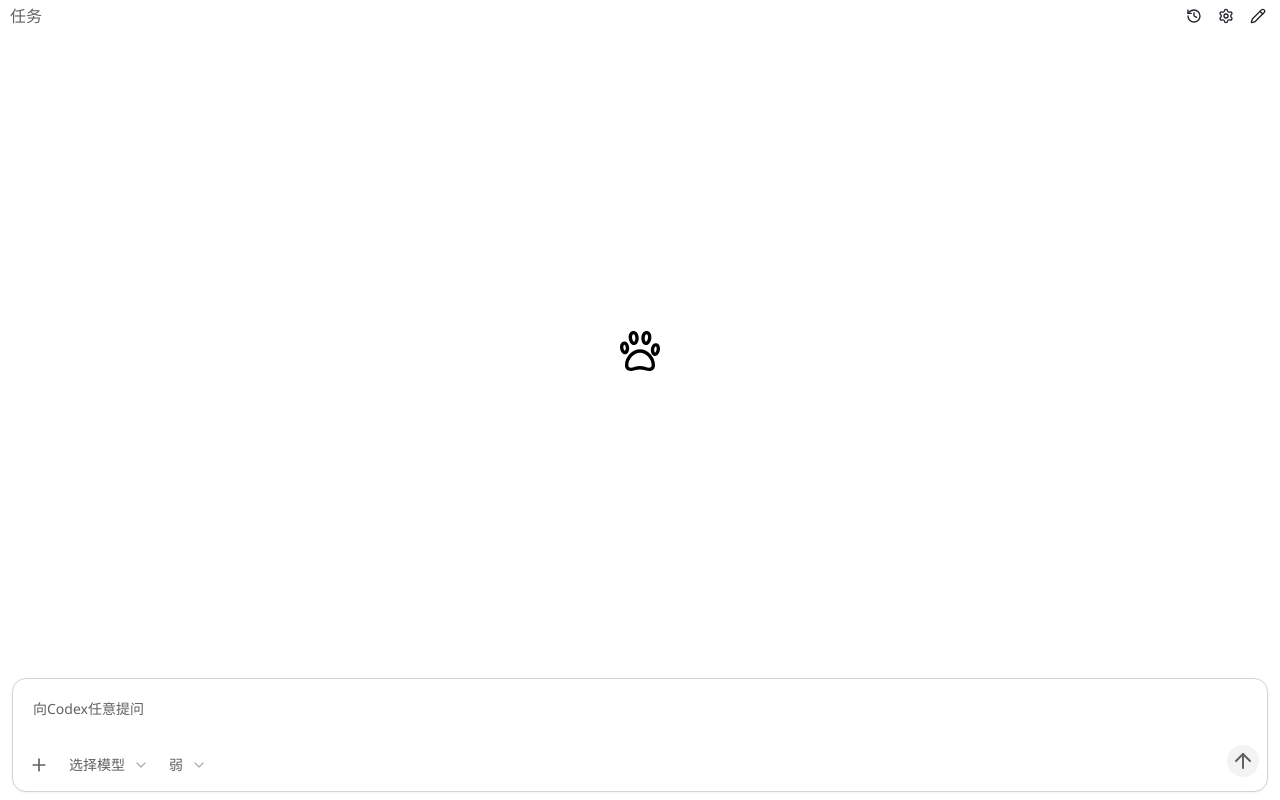
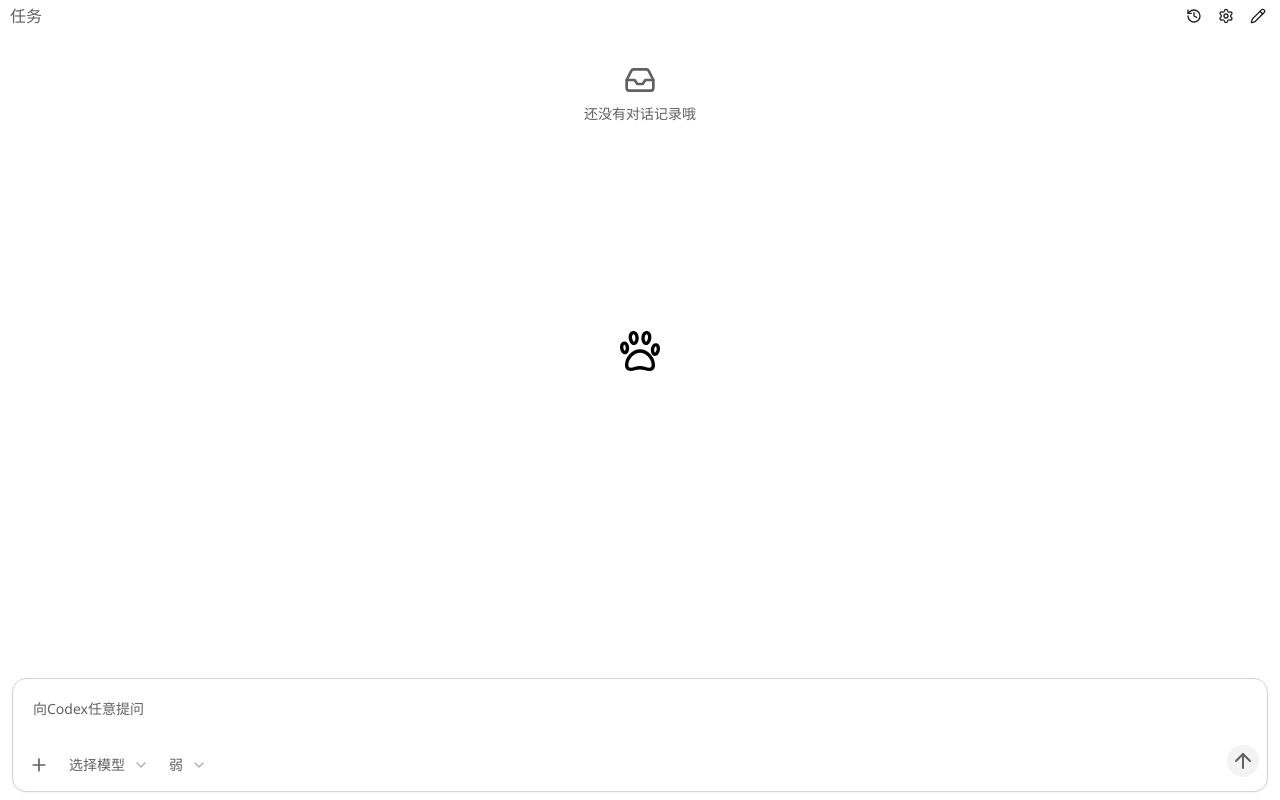
Before and after one commit to NH-99-FE/my-agent-vscode-extension, a React (Vite) app in the folder webview-ui/: page / in a window 1280 px wide. Built offline with nearby package versions, Linux system fonts and the light colour scheme.

Commit message:
feat(project): ✨  优化首页tasklist样式

```diff
--- a/webview-ui/src/features/thread/components/TasksList.tsx
+++ b/webview-ui/src/features/thread/components/TasksList.tsx
@@ -1,4 +1,4 @@
-import { Trash2 } from 'lucide-react'
+import { Inbox, Trash2 } from 'lucide-react'
 import { useState } from 'react'
 import { HoverCancelConfirm } from './HoverCancelConfirm'
 
@@ -10,6 +10,8 @@ type TaskItem = {
 
 type TaskListProps = {
   tasks: TaskItem[]
+  /** 列表为空时的提示文案，默认"暂无任务" */
+  emptyText?: string
   /** 点击“查看全部”回调，由父组件决定展示历史搜索卡片。 */
   onViewAllClick?: () => void
   /** 点击任务项回调 */
@@ -26,11 +28,21 @@ function formatTime(timestamp: number): string {
   return date.toLocaleDateString()
 }
 
-export const TaskList = ({ tasks, onViewAllClick, onItemClick }: TaskListProps) => {
+export const TaskList = ({ tasks, emptyText = '暂无任务', onViewAllClick, onItemClick }: TaskListProps) => {
   // 当前鼠标悬停的任务 id：用于切换右侧显示（time <-> 删除入口）。
   const [hoveredId, setHoveredId] = useState<string | null>(null)
   // 当前处于“确认删除”态的任务 id：保证同一时刻只确认一个任务。
   const [confirmingId, setConfirmingId] = useState<string | null>(null)
+
+  /* ---- 空状态 ---- */
+  if (tasks.length === 0) {
+    return (
+      <div className="flex flex-col items-center justify-center gap-2 py-8 text-muted-foreground">
+        <Inbox className="h-8 w-8" />
+        <span className="text-sm">{emptyText}</span>
+      </div>
+    )
+  }
 
   return (
     <div className="flex flex-col overflow-hidden">
--- a/webview-ui/src/features/thread/views/ThreadView.tsx
+++ b/webview-ui/src/features/thread/views/ThreadView.tsx
@@ -19,16 +19,6 @@ export const ThreadView = () => {
     updatedAt: item.updatedAt,
   }))
 
-  if (tasks.length === 0) {
-    return (
-      <div className="relative h-full px-1">
-        <div className="pointer-events-none absolute top-1/2 left-1/2 z-10 -translate-x-1/2 -translate-y-1/2">
-          <img src={bgLogo} alt="背景logo" className="size-10" />
-        </div>
-      </div>
-    )
-  }
-
   return (
     <div className="relative h-full px-1">
       <div className="pointer-events-none absolute top-1/2 left-1/2 z-10 -translate-x-1/2 -translate-y-1/2">
@@ -37,6 +27,7 @@ export const ThreadView = () => {
       <TaskList
         tasks={tasks}
         onViewAllClick={openHistoryCard}
+        emptyText="还没有对话记录哦"
         onItemClick={id => {
           navigate(`/${id}`)
         }}
```
